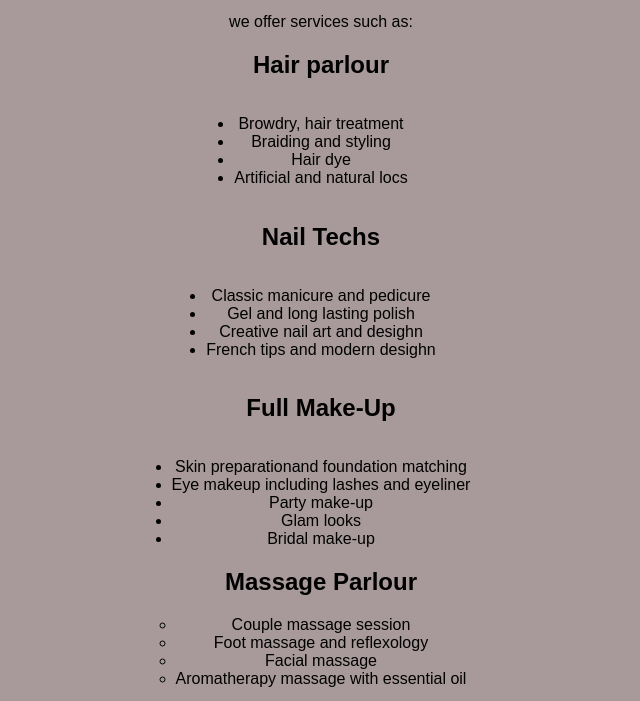
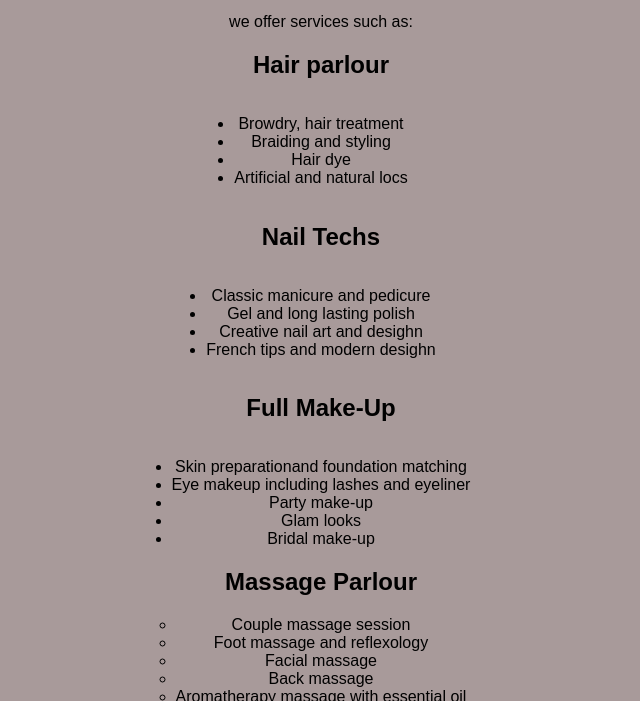
Before and after one commit to fidelesnjoki-art/beauty-website, a plain HTML site: page services.html in a window 1280 px wide. Shown: the part 101-802 px from the top of the page, without its empty margins (319-959 px from the left). Drawn offline with Linux system fonts and the light colour scheme.

Commit message:
Updated about-us section

```diff
--- a/services.html
+++ b/services.html
@@ -36,6 +36,7 @@
         <li>Couple massage session</li>
         <li>Foot massage and reflexology</li>
         <li>Facial massage</li>
+        <li>Back massage</li>
         <li>Aromatherapy massage with essential oil</li>
     </ul>
 </div>
```
